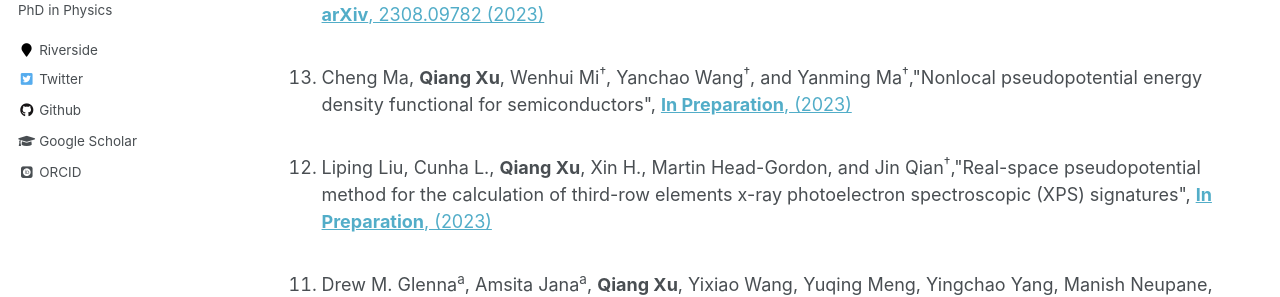
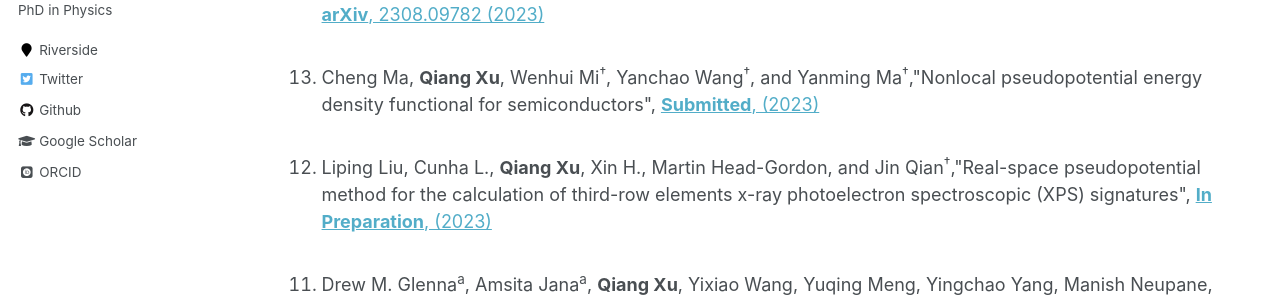
Before and after one commit to xqjlu/xqjlu.github.io, a Jekyll site: the page built from _pages/publications.md, in a window 1280 px wide and 900 px high. Shown: the part 335-632 px from the top of the window. Built offline with Jekyll 4.4.1, drawn with Linux system fonts in a browser that asks for light colours; some web fonts are replaced.

Commit message:
NLPPF Semi

```diff
--- a/_pages/publications.md
+++ b/_pages/publications.md
@@ -41,7 +41,7 @@ redirect_from:
 </li><br>
 
 <li>Cheng Ma, <b>Qiang Xu</b>, Wenhui Mi<sup>†</sup>, Yanchao Wang<sup>†</sup>, and Yanming Ma<sup>†</sup>,"Nonlocal pseudopotential energy density functional for semiconductors",
-<a><b>In Preparation</b>, (2023)</a>
+<a><b>Submitted</b>, (2023)</a>
 </li><br>
 
 <li>Liping Liu, Cunha L., <b>Qiang Xu</b>, Xin H., Martin Head-Gordon, and Jin Qian<sup>†</sup>,"Real-space pseudopotential method for the calculation of third-row elements x-ray photoelectron spectroscopic (XPS) signatures",
```
